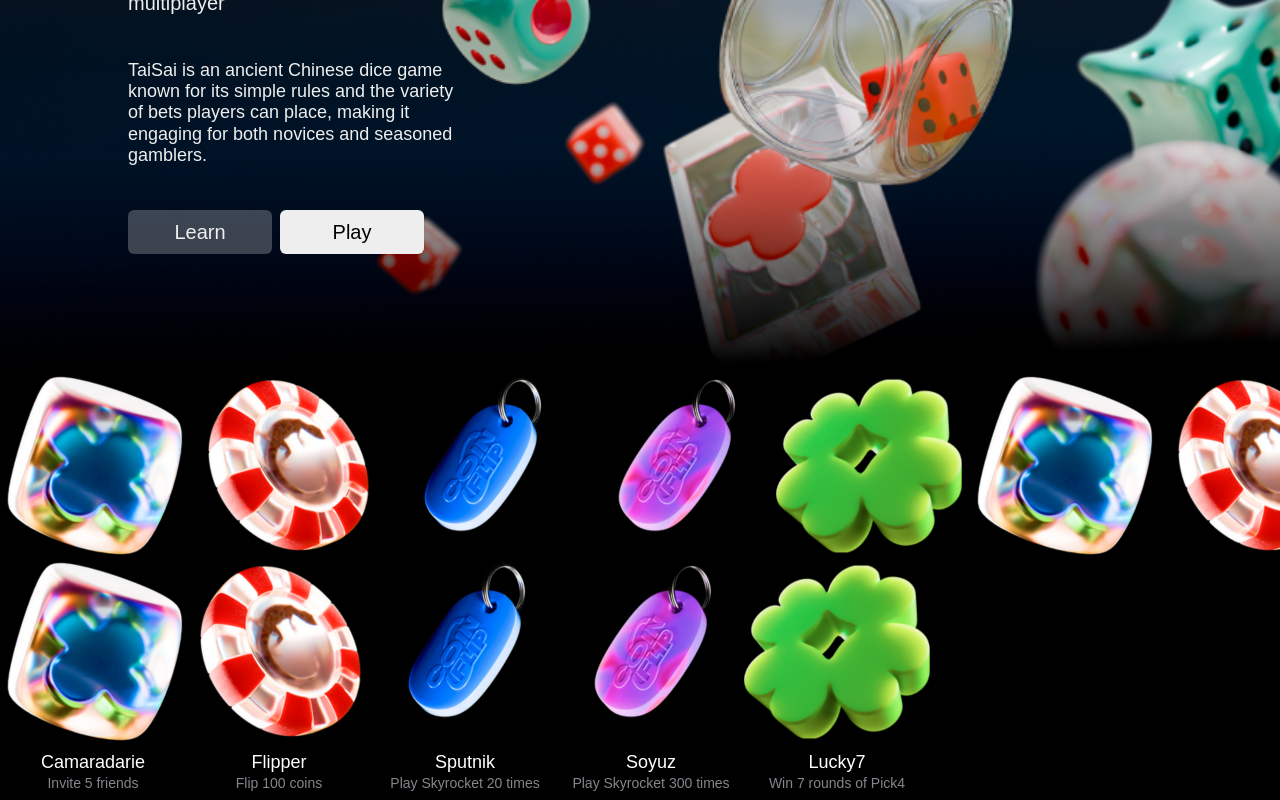
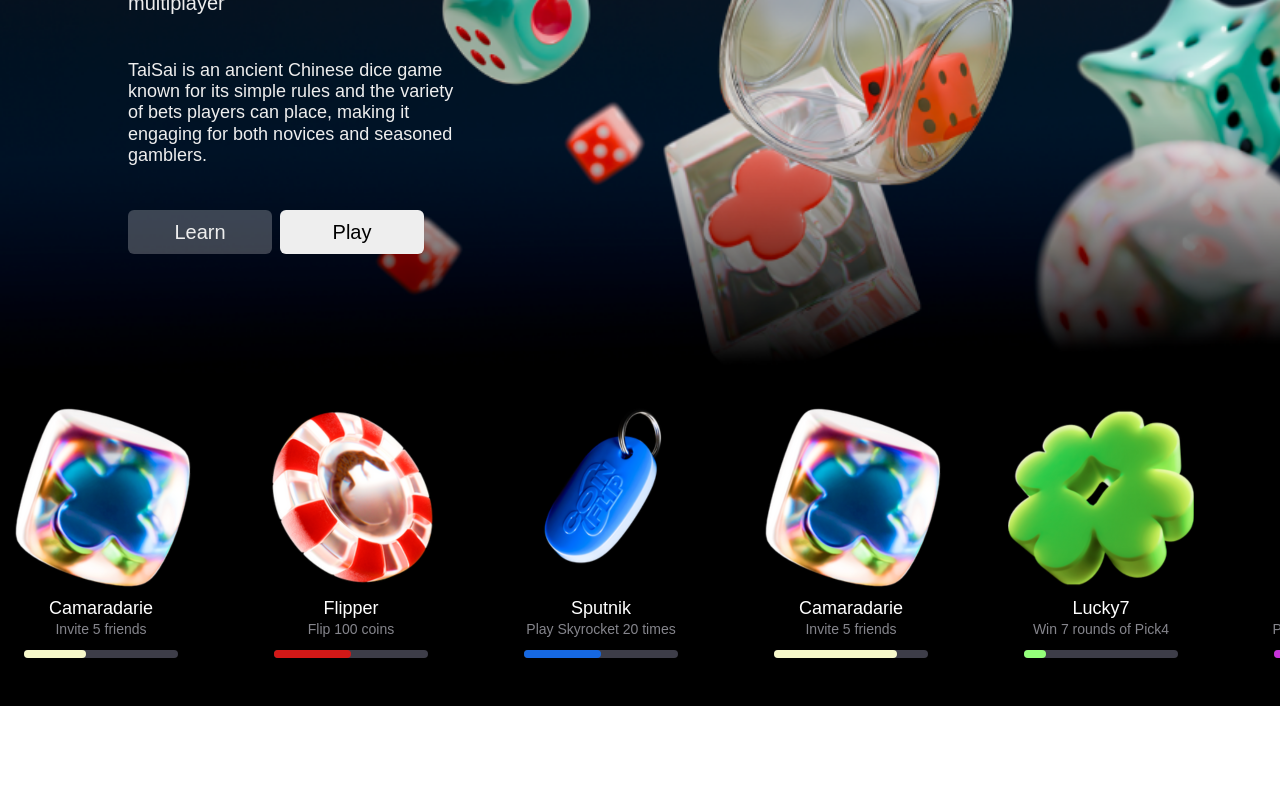
Before and after one commit to Caden0002/DicerFrontendGamePage, a React (Vite) app: page / in a window 1280 px wide. Shown: the part 347-1147 px from the top of the page. After the commit the page ends 1053 px from the top, so only its background shows below. Built offline with nearby package versions, Linux system fonts and the light colour scheme.

Commit message:
“added_logic_questcardcomponent”

```diff
--- a/src/App.jsx
+++ b/src/App.jsx
@@ -9,7 +9,7 @@ export default function App() {
             <Hero />
             <QuestBanner />
 
-            <Page1 />
+            {/* <Page1 /> */}
 
         </>
     )
--- a/src/components/Page1.jsx
+++ b/src/components/Page1.jsx
@@ -2,12 +2,13 @@ import QuestCard from "./QuestCard";
 
 function Page1(props) {
     return (
-        <div className="flex bg-black">
-            <QuestCard title="Camaradarie" />
-            <QuestCard title="Flipper" />
-            <QuestCard title="Sputnik" />
-            <QuestCard title="Soyuz" />
-            <QuestCard title="Lucky7" />
+        <div className="flex bg-black py-6 space-x-12">
+<QuestCard title="Camaradarie" value={2} />
+<QuestCard title="Flipper" value={50} />
+<QuestCard title="Sputnik" value={10} />
+<QuestCard title="Soyuz" value={150} />
+<QuestCard title="Lucky7" value={3} />
+
         </div>
     );
 }
--- a/src/components/QuestBanner.jsx
+++ b/src/components/QuestBanner.jsx
@@ -1,33 +1,31 @@
 import '../../static/fonts.css';
+import QuestCard from "./QuestCard";
+import ViewMoreArrow from "/QuestViewMoreButtonArrow.svg"; // Adjust the import path if needed
+
+const ViewMoreButtonText = "View more";
 
 const background = "bg-backgroundColorPrimary"; // Replace with the correct Tailwind class for your primary background color
-
-
-const items = [
-    { image: '/QuestCamaraderie.png' },
-    { image: '/QuestFlipper.png' },
-    { image: '/QuestSputnik.png' },
-    { image: '/QuestSoyuz.png' },
-    { image: '/QuestLucky7.png' },
-    { image: '/QuestCamaraderie.png' },
-    { image: '/QuestFlipper.png' },
-    { image: '/QuestSputnik.png' },
-    { image: '/QuestSoyuz.png' },
-    { image: '/QuestLucky7.png' },
-];
 
 function QuestBanner(props) {
     return (
         <div className={`relative flex h-full ${background}`}>
             <div className="container max-w-screen-xl mx-auto flex flex-col items-center relative z-20">
-
-                <div className="overflow-x-auto scrollbar-hide">
-                    <div className="flex space-x-2 items-center" >
-                        {items.map((item, index) => (
-                            <div className="flex-none overflow-hidden" key={index}>
-                                <img src={item.image} alt={`Poster ${index}`} />
+                <div className="overflow-x-auto scrollbar-hide w-full">
+                    <div className="flex py-6 space-x-12 w-max">
+                        <QuestCard title="Camaradarie" value={2} />
+                        <QuestCard title="Flipper" value={50} />
+                        <QuestCard title="Sputnik" value={10} />
+                        <QuestCard title="Camaradarie" value={4} />
+                        <QuestCard title="Lucky7" value={1} />
+                        <QuestCard title="Soyuz" value={100} />
+                        <QuestCard title="Flipper" value={20} />
+                        <QuestCard title="Sputnik" value={12} />
+                        <div className="flex items-center space-x-4" style={{ width: '154px' }}>
+                            <div className="sfuiQuestCardTitle" style={{ color: 'rgba(209, 224, 255, 1)' }}>
+                                {ViewMoreButtonText}
                             </div>
-                        ))}
+                            <img src={ViewMoreArrow} alt="View More Arrow" />
+                        </div>
                     </div>
                 </div>
             </div>
--- a/src/components/QuestCard.jsx
+++ b/src/components/QuestCard.jsx
@@ -3,14 +3,6 @@ import FlipperImage from '/QuestFlipper.png';
 import SputnikImage from '/QuestSputnik.png';
 import SoyuzImage from '/QuestSoyuz.png';
 import Lucky7Image from '/QuestLucky7.png';
-
-const title = {
-    Camaradarie: 'Camaradarie',
-    Flipper: 'Flipper',
-    Sputnik: 'Sputnik',
-    Soyuz: 'Soyuz',
-    Lucky7: 'Lucky7'
-};
 
 const descriptions = {
     Camaradarie: 'Invite 5 friends',
@@ -20,7 +12,6 @@ const descriptions = {
     Lucky7: 'Win 7 rounds of Pick4'
 };
 
-
 const images = {
     Camaradarie: CamaradarieImage,
     Flipper: FlipperImage,
@@ -29,20 +20,56 @@ const images = {
     Lucky7: Lucky7Image
 };
 
-function QuestCard({ title }) {
+const colors = {
+    Camaradarie: 'rgba(247, 248, 202, 1)',
+    Flipper: 'rgba(211, 24, 23, 1)',
+    Sputnik: 'rgba(22, 104, 225, 1)',
+    Soyuz: 'rgba(200, 50, 218, 1)',
+    Lucky7: 'rgba(148, 255, 122, 1)',
+};
+
+function QuestProgress({ title, value }) {
+    const valueTotal = {
+        Camaradarie: 5,
+        Flipper: 100,
+        Sputnik: 20,
+        Soyuz: 300,
+        Lucky7: 7
+    };
+
+    const width = 154;
+    const percentageWidth = (value / valueTotal[title]) * width;
+    const color = colors[title];
+
+    return (
+        <div className="flex flex-col items-center space-y-2">
+            <div className="w-full flex items-center space-x-2">
+                <div className="relative h-2 rounded-3xl" style={{ width: `${width}px`, background: 'rgba(61, 61, 72, 1)' }}>
+                    <div className="absolute h-2 rounded-3xl" style={{ width: `${percentageWidth}px`, background: color }}></div>
+                </div>
+            </div>
+        </div>
+    );
+}
+
+function QuestCard({ title, value }) {
     const image = images[title];
     const description = descriptions[title];
 
     return (
-        <div className="w-50 h-auto flex flex-col justify-center items-center ">
-            <img src={image} alt={image} className="w-auto h-auto " />
-            <div className='py-2 space-y-1 text-center'>
+        <div className="w-50 h-auto flex flex-col justify-center items-center p-2">
+            <img src={image} alt={title} className="w-auto h-auto" />
+            <div className="py-2 space-y-1 text-center">
                 <div className="sfuiQuestCardTitle text-textColorPrimary">
                     {title}
                 </div>
                 <div className="sfui7 text-textColorTertiary">
                     {description}
                 </div>
+                <div className="py-2 px-4"  >
+                    <QuestProgress title={title} value={value} />
+                </div>
+
             </div>
         </div>
     );
```
Also changed, not shown: public/QuestViewMoreButtonArrow.svg (added). Lines whose indentation alone changed are shown as unchanged.
